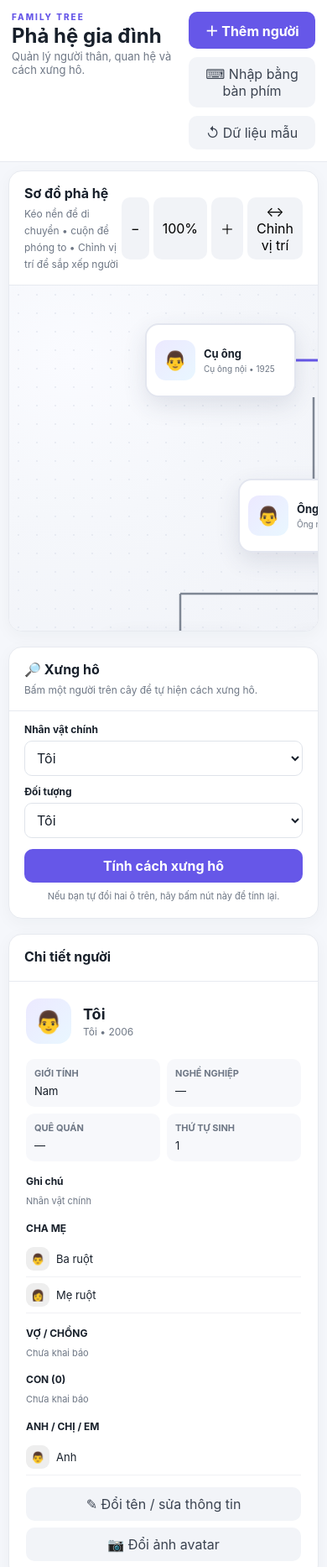
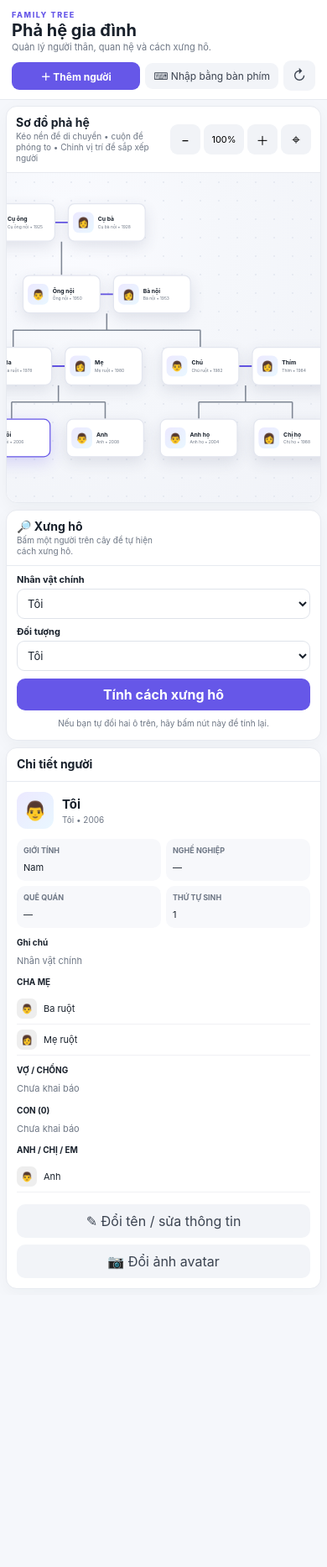
Before and after one commit to huyhandsome2111/pha-he-gia-dinh, a plain HTML site: page index.html in a window 390 px wide. Shown: the top 1866 px of the page at 84% size. After the commit the page ends 1542 px from the top, so only its background shows below. Drawn offline with Linux system fonts and the light colour scheme.

Commit message:
Add files via upload

```diff
--- a/app.js
+++ b/app.js
@@ -13,11 +13,12 @@ const sample=[
 {id:"ggp",name:"Cụ ông nội",nickname:"Cụ ông",gender:"male",birth:1925,job:"",hometown:"",father:"",mother:"",spouse:"ggm",birthOrder:1,notes:""},
 {id:"ggm",name:"Cụ bà nội",nickname:"Cụ bà",gender:"female",birth:1928,job:"",hometown:"",father:"",mother:"",spouse:"ggp",birthOrder:1,notes:""}
 ];
-let people=load(), selectedId="me", scale=1, drag={on:false,x:0,y:0,l:0,t:0};
+let people=load(), selectedId="me", scale=window.innerWidth<=700?.78:1, drag={on:false,x:0,y:0,l:0,t:0};
+let viewHasInteracted=false;
 let modalPhoto="";
 let positionMode=false;
 let manualPositions={};
-try{manualPositions=JSON.parse(safeStorageGet("family-tree-positions-v2")||"{}")}catch{manualPositions={}}
+try{manualPositions=JSON.parse(safeStorageGet("family-tree-positions-v3")||"{}")}catch{manualPositions={}}
 
 function cloneSample(){return JSON.parse(JSON.stringify(sample))}
 function safeStorageGet(key){try{return localStorage.getItem(key)}catch{return null}}
@@ -241,8 +242,9 @@ function renderTree(){
    * 5. Một người có thể vừa là con ở một nhánh vừa là vợ/chồng ở nhánh khác.
    * 6. Thứ tự anh/chị/em ưu tiên birthOrder, sau đó mới đến thứ tự trong dữ liệu.
    */
-  const NODE_W=180, NODE_H=88, COUPLE_GAP=42;
-  const GROUP_GAP=90, ROW_H=185, PAD=90, MIN_WIDTH=1200;
+  const mobile=window.innerWidth<=700;
+  const NODE_W=mobile?150:180, NODE_H=mobile?74:88, COUPLE_GAP=mobile?24:42;
+  const GROUP_GAP=mobile?30:42, ROW_H=mobile?138:165, PAD=mobile?28:60, MIN_WIDTH=mobile?Math.max(360, (document.querySelector("#treeViewport")?.clientWidth||380)-20):900;
 
   const groups=[];
   const groupByPerson=new Map();
@@ -520,7 +522,7 @@ function renderTree(){
       }else{
         delete manualPositions[g.anchor];
       }
-      safeStorageSet("family-tree-positions-v2",JSON.stringify(manualPositions));
+      safeStorageSet("family-tree-positions-v3",JSON.stringify(manualPositions));
       renderTree();
     });
     el.addEventListener("pointercancel",()=>{startG=null;el.style.transform="";renderTree()});
@@ -534,6 +536,23 @@ function renderTree(){
     canvas.appendChild(el);
   });
 
+  applyTreeTransform();
+  autoFitTreeView();
+}
+
+function autoFitTreeView(){
+  const viewport=document.querySelector("#treeViewport");
+  const canvas=document.querySelector("#treeCanvas");
+  if(!viewport||!canvas||viewHasInteracted)return;
+  const mobile=window.innerWidth<=700;
+  if(!mobile){scale=Math.max(.85,Math.min(1,scale));drag.l=0;drag.t=0;applyTreeTransform();return;}
+  const cw=canvas.offsetWidth||360, ch=canvas.offsetHeight||400;
+  const vw=viewport.clientWidth||360, vh=viewport.clientHeight||500;
+  const fitW=(vw-24)/cw, fitH=(vh-70)/ch;
+  scale=Math.max(.62,Math.min(.86,fitW,fitH));
+  const sw=cw*scale, sh=ch*scale;
+  drag.l=Math.round((vw-sw)/2);
+  drag.t=Math.max(8,Math.round((vh-sh)/2));
   applyTreeTransform();
 }
 
@@ -771,14 +790,15 @@ $("#keyboardBtn").onclick=openKeyboardModal;
 $("#closeKeyboardModal").onclick=closeKeyboardModal;
 $("#cancelKeyboard").onclick=closeKeyboardModal;
 $("#familyText").oninput=updateParsePreview;
-$("#buildFamilyBtn").onclick=()=>{const text=$("#familyText").value.trim();if(!text)return;const before=people.length;const result=parseFamilyText(text);const added=people.length-before;closeKeyboardModal();selectedId=people[people.length-1]?.id||selectedId;scale=1.05;drag={...drag,l:0,t:0};renderAll();if(result.unresolved.length)alert(`Đã tạo ${added} người và nối ${result.links} quan hệ.\\n\\nCác câu máy chưa hiểu:\\n- ${result.unresolved.join("\\n- ")}\\n\\nBạn có thể viết lại theo mẫu “A là con của B và C”.`);else alert(`Đã tạo/thêm ${added} người và nối ${result.links} quan hệ.`)};
+$("#buildFamilyBtn").onclick=()=>{const text=$("#familyText").value.trim();if(!text)return;const before=people.length;const result=parseFamilyText(text);const added=people.length-before;closeKeyboardModal();selectedId=people[people.length-1]?.id||selectedId;scale=window.innerWidth<=700?.78:1;drag={...drag,l:0,t:0};viewHasInteracted=false;renderAll();if(result.unresolved.length)alert(`Đã tạo ${added} người và nối ${result.links} quan hệ.\\n\\nCác câu máy chưa hiểu:\\n- ${result.unresolved.join("\\n- ")}\\n\\nBạn có thể viết lại theo mẫu “A là con của B và C”.`);else alert(`Đã tạo/thêm ${added} người và nối ${result.links} quan hệ.`)};
 
 $("#positionModeBtn").onclick=()=>{positionMode=!positionMode;$("#positionModeBtn").classList.toggle("position-mode",positionMode);$("#positionModeBtn").textContent=positionMode?"✓ Xong vị trí":"↔ Chỉnh vị trí";renderTree()};
-$("#resetBtn").onclick=()=>{if(confirm("Khôi phục dữ liệu mẫu?")){people=cloneSample();manualPositions={};safeStorageSet("family-tree-positions-v2","{}");save();selectedId="me";renderAll()}};
-$("#zoomIn").onclick=()=>{scale=Math.min(1.7,scale+.1);renderTree()};$("#zoomOut").onclick=()=>{scale=Math.max(.55,scale-.1);renderTree()};$("#zoomReset").onclick=()=>{scale=1;drag={...drag,l:0,t:0};renderTree()};
-$("#treeViewport").addEventListener("wheel",e=>{e.preventDefault();scale=Math.max(.55,Math.min(1.7,scale+(e.deltaY<0?.08:-.08)));renderTree()},{passive:false});
+$("#resetBtn").onclick=()=>{if(confirm("Khôi phục dữ liệu mẫu?")){people=cloneSample();manualPositions={};safeStorageSet("family-tree-positions-v3","{}");save();selectedId="me";renderAll()}};
+$("#zoomIn").onclick=()=>{viewHasInteracted=true;scale=Math.min(1.7,scale+.1);renderTree()};$("#zoomOut").onclick=()=>{viewHasInteracted=true;scale=Math.max(.5,scale-.1);renderTree()};$("#zoomReset").onclick=()=>{scale=window.innerWidth<=700?.78:1;drag={...drag,l:0,t:0};viewHasInteracted=false;renderTree()};
+$("#treeViewport").addEventListener("wheel",e=>{e.preventDefault();viewHasInteracted=true;scale=Math.max(.5,Math.min(1.7,scale+(e.deltaY<0?.08:-.08)));renderTree()},{passive:false});
 $("#treeViewport").addEventListener("pointerdown",e=>{
   if(e.target.closest(".tree-card"))return;
+  viewHasInteracted=true;
   drag.on=true;drag.moved=false;drag.cardId="";drag.x=e.clientX;drag.y=e.clientY;drag.sl=drag.l;drag.st=drag.t;
   $("#treeViewport").setPointerCapture?.(e.pointerId);
 });
@@ -792,6 +812,6 @@ $("#treeViewport").addEventListener("pointerup",()=>{drag.on=false;drag.cardId="
 $("#treeViewport").addEventListener("pointercancel",()=>{drag.on=false;drag.cardId=""});
 document.addEventListener("click",e=>{const row=e.target.closest("[data-person]");if(row){selectedId=row.dataset.person;renderAll()}});
 try{renderAll()}catch(err){
-  console.error(err);people=cloneSample();manualPositions={};safeStorageSet(KEY,JSON.stringify(people));safeStorageSet("family-tree-positions-v2","{}");selectedId="me";
+  console.error(err);people=cloneSample();manualPositions={};safeStorageSet(KEY,JSON.stringify(people));safeStorageSet("family-tree-positions-v3","{}");selectedId="me";
   try{renderAll()}catch(err2){console.error(err2)}
 }
--- a/index.html
+++ b/index.html
@@ -181,6 +181,6 @@ Tôi là con của Ba và Mẹ"></textarea>
   </div>
 </div>
 
-<script src="app.js?v=17"></script>
+<script src="app.js?v=18"></script>
 </body>
 </html>
--- a/style.css
+++ b/style.css
@@ -41,3 +41,63 @@
 .family-connectors .connector-spouse{stroke:#6657e8;stroke-width:3;stroke-linecap:round;stroke-linejoin:round;fill:none;vector-effect:non-scaling-stroke}
 
 .position-mode{background:#eeeaff!important;color:#5a4be7!important;font-weight:700}.tree-card.position-active{cursor:grab}.tree-card.position-active:active{cursor:grabbing}
+
+/* ===== Responsive family-tree layout ===== */
+@media (max-width:700px){
+  body{overflow-x:hidden}
+  .topbar{padding:12px 14px 10px;gap:8px;display:block}
+  .eyebrow{font-size:9px;letter-spacing:1.6px}
+  .topbar h1{font-size:20px;margin:1px 0}
+  .topbar p{font-size:11px}
+  .top-actions{display:flex;flex-direction:row;gap:6px;margin-top:9px;align-items:center}
+  .top-actions button{min-width:0;padding:8px 10px;border-radius:9px;font-size:12px;white-space:nowrap}
+  .top-actions .primary{flex:1}
+  .top-actions .ghost{flex:0 0 auto}
+  .top-actions #resetBtn{font-size:0;width:38px;padding:8px 0}
+  .top-actions #resetBtn::after{content:"↻";font-size:17px}
+
+  .layout{padding:7px;gap:8px}
+  .tree-panel{height:56vh;min-height:420px;border-radius:13px}
+  .panel-head{padding:10px 11px;gap:8px;align-items:center}
+  .panel-head h2{font-size:14px;margin:0 0 2px}
+  .panel-head span{font-size:10px;line-height:1.3;display:block;max-width:170px}
+  .tree-tools{gap:4px;flex:0 0 auto}
+  .tree-tools button{height:36px;min-width:36px;padding:5px 7px;border-radius:9px;font-size:15px}
+  .tree-tools #zoomReset{font-size:11px;min-width:48px}
+  .tree-tools #positionModeBtn{font-size:0;min-width:36px}
+  .tree-tools #positionModeBtn::after{content:"⌖";font-size:17px}
+  .tree-tools #positionModeBtn.position-mode::after{content:"✓"}
+  .tree-viewport{height:auto;min-height:0;flex:1;border-radius:0 0 13px 13px}
+
+  .tree-card{width:150px;min-height:74px;height:74px;padding:8px;border-radius:13px;gap:8px}
+  .tree-card .avatar{width:40px;height:40px;border-radius:11px;font-size:19px}
+  .tree-card strong{font-size:11px}
+  .tree-card small{font-size:8px;margin-top:3px}
+
+  .side{gap:8px}
+  .relation-panel,.profile-panel{border-radius:13px}
+  .relation-panel{padding:12px}
+  .relation-panel .panel-head{margin:-12px -12px 9px;padding:10px 12px}
+  .relation-panel label{font-size:11px;margin:8px 0 4px}
+  .relation-panel select{padding:8px;font-size:13px}
+  .relation-panel .full{margin-top:9px;padding:9px}
+  .relation-help{font-size:10px}
+  .profile-panel .panel-head{padding:10px 12px}
+  .profile{padding:12px}
+  .profile-top{gap:10px}
+  .avatar{width:44px;height:44px;font-size:22px;border-radius:12px}
+  .profile h3{font-size:15px}
+  .profile .sub{font-size:10px}
+  .info-grid{gap:6px;margin-top:12px}
+  .info{padding:8px}
+  .info b{font-size:9px}
+  .info span{font-size:11px}
+  .family-list{margin-top:11px}
+  .family-list h4{font-size:10px}
+  .family-item{font-size:11px;padding:6px 0}
+  .mini{width:24px;height:24px;border-radius:7px}
+
+  .modal{padding:10px}
+  .modal-card{padding:14px;border-radius:14px;max-height:94vh}
+  .modal-head h2{font-size:18px}
+}
```
